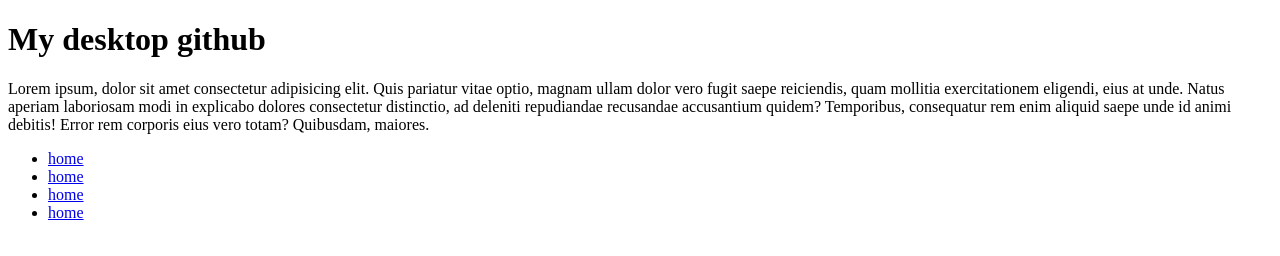
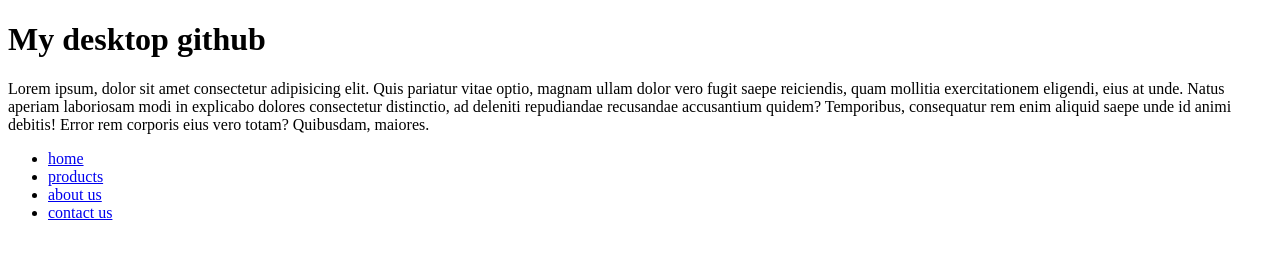
Before and after one commit to Aminul-Hasan-Emon/my-second-website, a plain HTML site: page index.html in a window 1280 px wide. Drawn offline with Linux system fonts and the light colour scheme.

Commit message:
Update index.html

```diff
--- a/index.html
+++ b/index.html
@@ -17,9 +17,9 @@
     <div>
         <ul>
             <li><a href="#">home</a></li>
-            <li><a href="#">home</a></li>
-            <li><a href="#">home</a></li>
-            <li><a href="#">home</a></li>
+            <li><a href="#">products</a></li>
+            <li><a href="#">about us</a></li>
+            <li><a href="#">contact us</a></li>
         </ul>
     </div>
 
```
